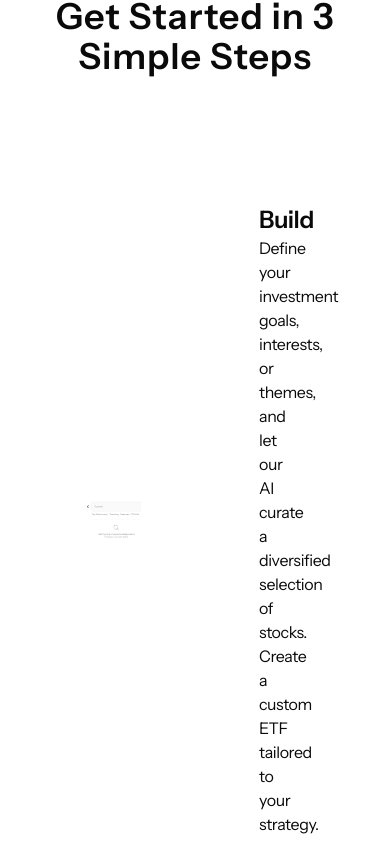
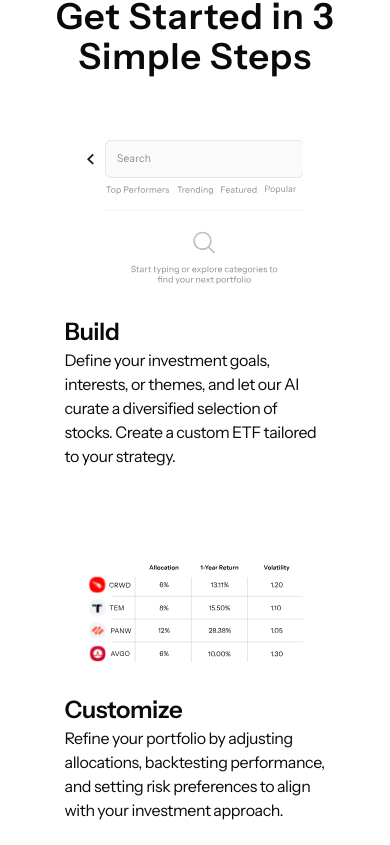
Before and after one commit to brennenho/folio, a Next.js app: page / in a window 390 px wide. Shown: the part 1059-1904 px from the top of the page. Built offline with nearby package versions, Linux system fonts and the light colour scheme.

Commit message:
fix mobile layout

```diff
--- a/src/components/landing/steps.tsx
+++ b/src/components/landing/steps.tsx
@@ -14,7 +14,7 @@ export function Steps() {
             description="Define your investment goals, interests, or themes, and let our
                 AI curate a diversified selection of stocks. Create a custom ETF
                 tailored to your strategy."
-            icon={<Build className="w-1/3" />}
+            icon={<Build className="w-2/3" />}
           />
 
           <Step
@@ -22,7 +22,7 @@ export function Steps() {
             description="Refine your portfolio by adjusting allocations, backtesting
                 performance, and setting risk preferences to align with your
                 investment approach."
-            icon={<Customize className="w-1/2" />}
+            icon={<Customize className="w-2/3" />}
             reverse
           />
 
@@ -50,10 +50,12 @@ function Step({
 }) {
   return (
     <AnimationWrapper
-      className={`flex w-full ${reverse ? "flex-row-reverse" : ""}`}
+      className={`flex w-full flex-col ${reverse ? "md:flex-row-reverse" : "md:flex-row"}`}
     >
-      <div className="flex w-1/2 items-center justify-center">{icon}</div>
-      <div className="flex w-1/2 flex-col justify-center p-16 text-left tracking-tight">
+      <div className="flex w-full items-center justify-center md:w-1/2">
+        {icon}
+      </div>
+      <div className="flex w-full flex-col justify-center p-8 text-left tracking-tight md:w-1/2 md:p-16">
         <h1 className="text-2xl font-semibold md:text-4xl">{title}</h1>
         <p>{description}</p>
       </div>
```
